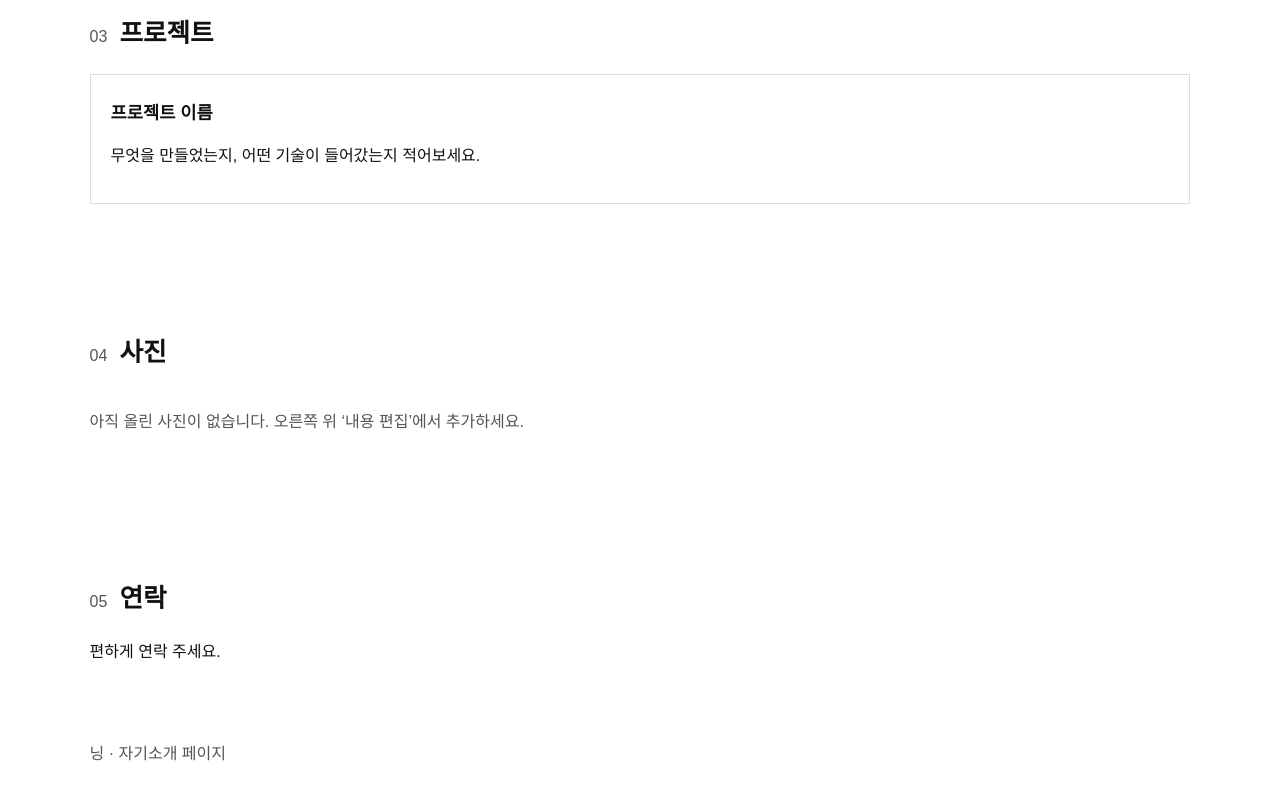
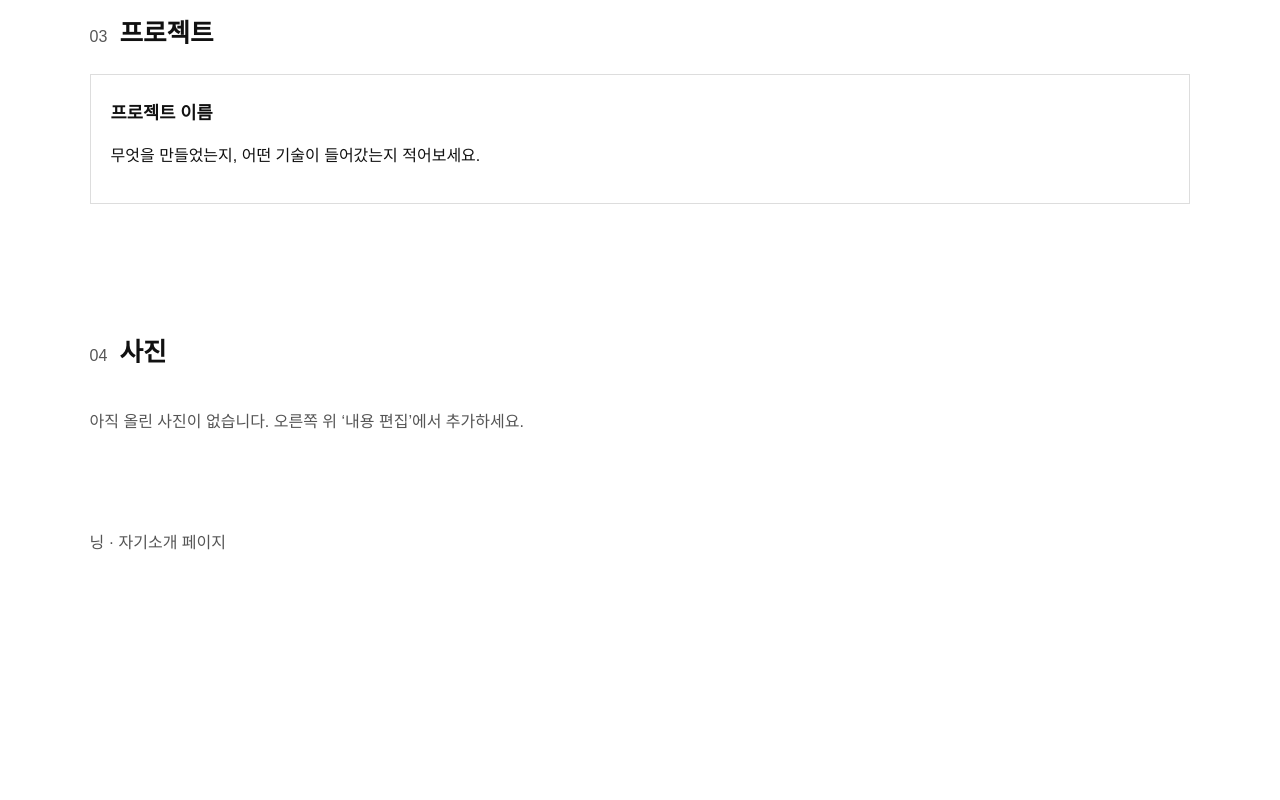
Before and after one commit to Donghyun-w/introduce, a plain HTML site: page index.html in a window 1280 px wide. Shown: the part 1507-2307 px from the top of the page. After the commit the page ends 2143 px from the top, so only its background shows below. Drawn offline with Linux system fonts and the light colour scheme.

Commit message:
Update index.html

```diff
--- a/index.html
+++ b/index.html
@@ -75,14 +75,6 @@
         <p class="empty-note" id="gallery-empty">아직 올린 사진이 없습니다. 오른쪽 위 ‘내용 편집’에서 추가하세요.</p>
       </section>
 
-      <section id="contact" class="section contact">
-        <div class="section-head">
-          <span>05</span>
-          <h2>연락</h2>
-        </div>
-        <p data-field="contactNote">편하게 연락 주세요.</p>
-        <div class="contact-links" id="contact-links"></div>
-      </section>
     </main>
 
     <footer>
```
